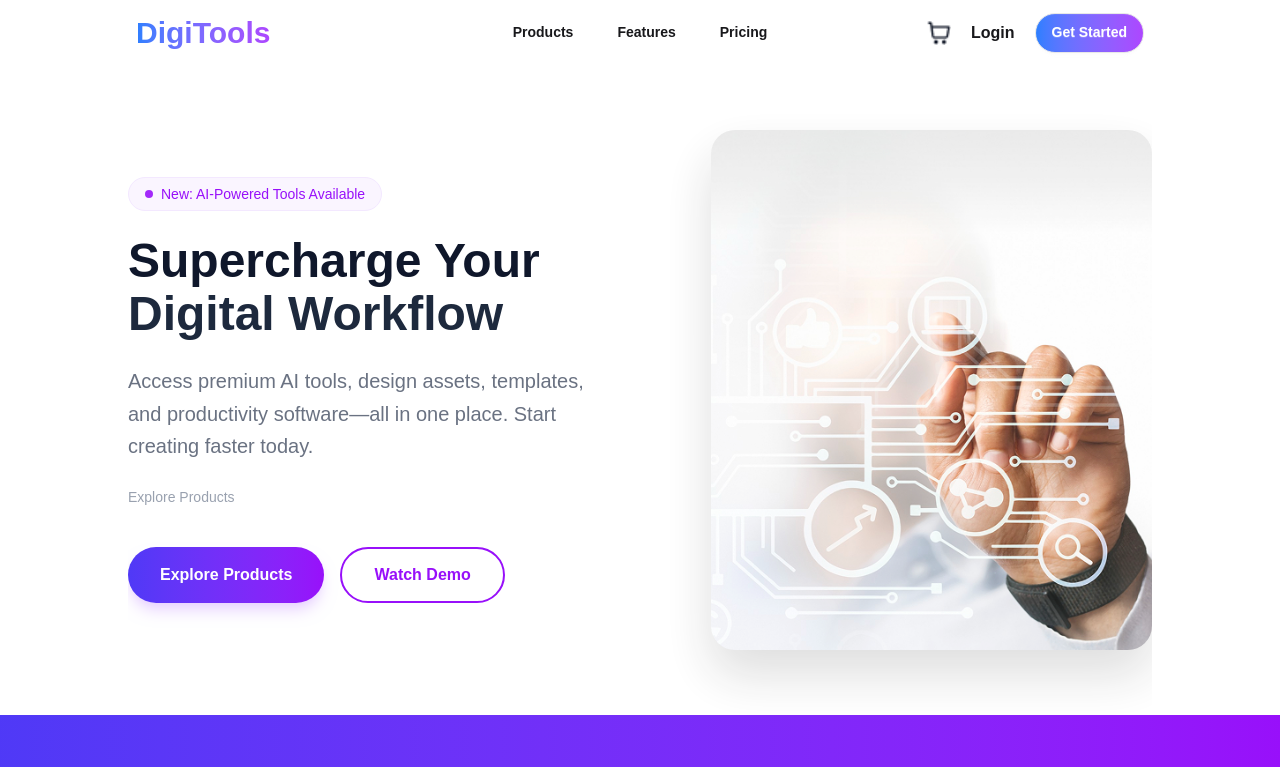
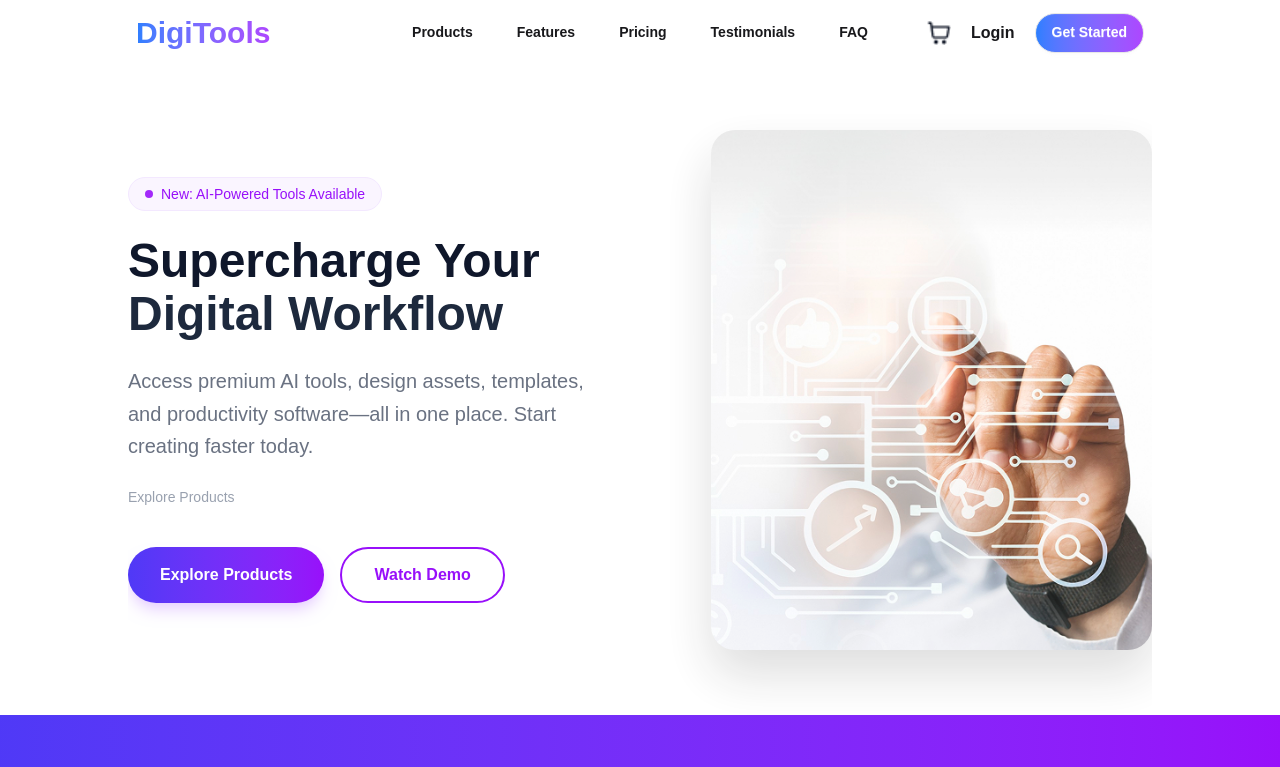
Before and after one commit to rmgolamrabbani/Assignment-06, a React (Vite) app: page / in a window 1280 px wide. Shown: the top 767 px of the page. Built offline with nearby package versions, Linux system fonts and the light colour scheme.

Commit message:
fix some problem in nav bar

```diff
--- a/src/component/Cart.jsx
+++ b/src/component/Cart.jsx
@@ -25,7 +25,7 @@ const Cart = ({ carts, setCarts }) => {
 
       <div className="flex-grow flex flex-col items-center justify-center space-y-4">
         <div className="p-6 bg-gray-50 rounded-full">
-
+         <img className="w-20 h-20" src="./shopping-cart.png" alt="" />
         </div>
 
         <p className="text-gray-400 text-lg font-medium">
--- a/src/component/NavBar.jsx
+++ b/src/component/NavBar.jsx
@@ -13,6 +13,8 @@ const NavBar = ({ carts, setActiveTab }) => {
           <li><a>Products</a></li>
           <li><a>Features</a></li>
           <li><a>Pricing</a></li>
+          <li><a>Testimonials</a></li>
+          <li><a>FAQ</a></li>
         </ul>
       </div>
 
```
